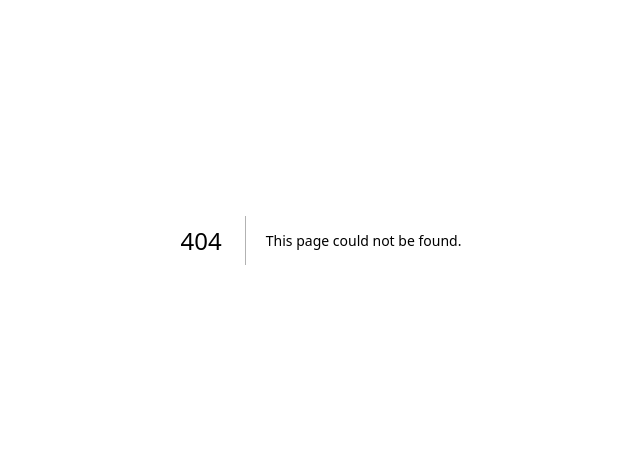
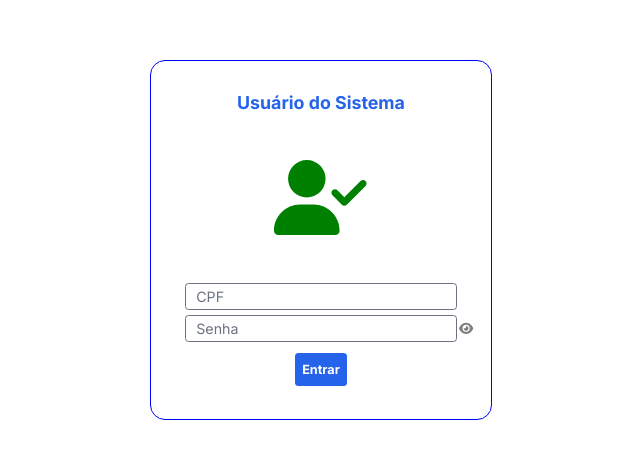
Before and after one commit to HumbertoFox/bonation-app, a Next.js app: page /login in a window 1280 px wide. Before the commit this address had no page. Shown: the part 160-618 px from the top of the page, without its empty margins (319-959 px from the left). Built offline with nearby package versions, Linux system fonts and the light colour scheme.

Commit message:
update page login

```diff
--- a/src/app/api/actions/createuser.ts
+++ b/src/app/api/actions/createuser.ts
@@ -2,7 +2,7 @@
 import { PrismaClient } from "@prisma/client";
 import * as bcrypt from 'bcrypt';
 const prisma = new PrismaClient();
-export default async function CreateUser(formData: FormData) {
+export async function CreateUser(formData: FormData) {
     const name = formData.get('name') as string;
     const dateofbirth = formData.get('dateofbirth') as string;
     const cpf = formData.get('cpf') as string;
--- /dev/null
+++ b/src/app/login/page.tsx
@@ -0,0 +1,15 @@
+'use client';
+import { FontAwesomeIcon } from '@fortawesome/react-fontawesome';
+import { faUserCheck } from '@fortawesome/free-solid-svg-icons';
+import FormFull from '@/components/forms/form';
+export default function LoginPage() {
+    return (
+        <main className='max-w-[1440px] h-screen flex flex-col justify-center items-center mx-auto max-sm:w-[375px]'>
+            <section className='flex flex-col justify-center items-center gap-[3.125rem] p-[30px] border border-[blue] rounded-[15px]'>
+                <h1 className='text-blue-600 font-bold text-xl'>Usuário do Sistema</h1>
+                <FontAwesomeIcon icon={faUserCheck} className='text-[75px] text-[green]' />
+                <FormFull title='Entrar' value='Entrar' page='Login' subpage='login' />
+            </section>
+        </main>
+    );
+};
--- a/src/app/menu/registerdriver/page.tsx
+++ b/src/app/menu/registerdriver/page.tsx
@@ -7,7 +7,7 @@ export default function RegisterDriverPage() {
         <section className='flex flex-col items-center gap-[50px]'>
             <h1 className='text-blue-600 font-bold text-xl'>Cadastrar Motorista</h1>
             <FontAwesomeIcon icon={faIdCard} className='text-[75px] text-[green]' />
-            <FormFull title='Cadastrar Motorista' value='Cadastrar' page='Menu' />
+            <FormFull title='Cadastrar Motorista' value='Cadastrar' page='Menu' subpage='registerdriver' />
         </section>
     );
 };
--- a/src/app/menu/registerhelper/page.tsx
+++ b/src/app/menu/registerhelper/page.tsx
@@ -7,7 +7,7 @@ export default function RegisterHelperPage() {
         <section className='flex flex-col items-center gap-[50px]'>
             <h1 className='text-blue-600 font-bold text-xl'>Cadastrar Ajudante</h1>
             <FontAwesomeIcon icon={faPersonShelter} className='text-[75px] text-[green]' />
-            <FormFull title='Cadastrar Ajudante' value='Cadastrar' page='Menu' />
+            <FormFull title='Cadastrar Ajudante' value='Cadastrar' page='Menu' subpage='registerhelper' />
         </section>
 
     );
--- a/src/app/menu/registeruser/page.tsx
+++ b/src/app/menu/registeruser/page.tsx
@@ -7,7 +7,7 @@ export default function RgisterUserPage() {
         <section className='flex flex-col items-center gap-[50px]'>
             <h1 className='text-blue-600 font-bold text-xl'>Cadastrar Usuário</h1>
             <FontAwesomeIcon icon={faUserPlus} className='text-[75px] text-[green]' />
-            <FormFull title='Cadastrar Usuário' value='Cadastrar' page='Menu' />
+            <FormFull title='Cadastrar Usuário' value='Cadastrar' page='Menu' subpage='registeruser' />
         </section>
     );
 };
--- a/src/app/menu/registervehicle/page.tsx
+++ b/src/app/menu/registervehicle/page.tsx
@@ -7,7 +7,7 @@ export default function RegisterVehiclePage() {
         <section className='flex flex-col items-center gap-[50px]'>
             <h1 className='text-blue-600 font-bold text-xl'>Cadastrar Usuário</h1>
             <FontAwesomeIcon icon={faTruck} className='text-[75px] text-[green]' />
-            <FormFull title='Cadastrar Veículo' value='Cadastrar' page='Menu' />
+            <FormFull title='Cadastrar Veículo' value='Cadastrar' page='Menu' subpage='registervehicle' />
         </section>
     );
 };
--- a/src/app/page.tsx
+++ b/src/app/page.tsx
@@ -1,15 +1,8 @@
 'use client';
-import { FontAwesomeIcon } from '@fortawesome/react-fontawesome';
-import { faUserCheck } from '@fortawesome/free-solid-svg-icons';
-import FormFull from '@/components/forms/form';
-
 export default function LoginPage() {
   return (
     <main className='max-w-[1440px] h-screen flex flex-col justify-center items-center mx-auto max-sm:w-[375px]'>
       <section className='flex flex-col justify-center items-center gap-[3.125rem] p-[30px] border border-[blue] rounded-[15px]'>
-        <h1 className='text-blue-600 font-bold text-xl'>Usuário do Sistema</h1>
-        <FontAwesomeIcon icon={faUserCheck} className='text-[75px] text-[green]' />
-        <FormFull title='Entrar' value='Entrar' page='Login' />
       </section>
     </main>
   );
--- a/src/app/types/types.ts
+++ b/src/app/types/types.ts
@@ -8,10 +8,11 @@ export type TitleValue = {
     title: string;
     value: string;
 };
-export type TitleValuePage = {
+export type FormFullValues = {
     title: string;
     value: string;
     page: string;
+    subpage: string;
 };
 export type AlertMessageState = {
     message?: string;
--- a/src/components/forms/form.tsx
+++ b/src/components/forms/form.tsx
@@ -2,14 +2,15 @@
 import { useRouter } from 'next/navigation';
 import { LoginAuth } from '@/app/api/actions/auth_action';
 import { viaCepApi } from '@/app/api/viacep/viacep';
+import { CreateUser } from '@/app/api/actions/createuser';
 import { FontAwesomeIcon } from '@fortawesome/react-fontawesome';
 import { faEye, faEyeSlash } from '@fortawesome/free-solid-svg-icons';
 import { ChangeEvent, useState } from 'react';
 import { SubmitHandler, useForm } from 'react-hook-form';
-import { AlertMessageState, Inputs, TitleValuePage } from '@/app/types/types';
+import { AlertMessageState, FormFullValues, Inputs } from '@/app/types/types';
 import AlertMessage from '../alert/alert';
-export default function FormFull({ title, value, page }: TitleValuePage) {
-    const { register, handleSubmit, setValue, setFocus, setError, watch, formState: { errors } } = useForm();
+export default function FormFull({ title, value, page, subpage }: FormFullValues) {
+    const { register, handleSubmit, setValue, setFocus, setError, watch, reset, formState: { errors } } = useForm();
     const router = useRouter();
     const password = watch('password');
     const [radioSelectHbe, setRadioSelectHbe] = useState<string>('house');
@@ -125,7 +126,7 @@ export default function FormFull({ title, value, page }: TitleValuePage) {
         };
     };
     const onSubmit: SubmitHandler<Inputs> = async (data: any) => {
-        if (page !== 'Login') {
+        if (subpage !== 'login') {
             const cpf = data.cpf as string;
             if (!getCheckedCpf(cpf)) {
                 setError('cpf', { type: 'focus' }, { shouldFocus: true });
@@ -138,12 +139,15 @@ export default function FormFull({ title, value, page }: TitleValuePage) {
                 formData.append(key, data[key as keyof Inputs]);
             });
             let response;
-            switch (page) {
-                case 'Login':
+            switch (subpage) {
+                case 'login':
                     response = await LoginAuth(formData)
                     break;
+                case 'registeruser':
+                    response = await CreateUser(formData)
+                    break;
             };
-            if (page === 'Login') {
+            if (subpage === 'login') {
                 if (response?.Error === false) {
                     setTimeout(() => {
                         router.push('/dashboard');
@@ -155,9 +159,16 @@ export default function FormFull({ title, value, page }: TitleValuePage) {
                         window.location.reload();
                     }, 3000);
                 };
+            } else {
+                if (response?.Error === false) {
+                    reset();
+                    setAlertMsg(response);
+                } else if (response?.Error === true) {
+                    setAlertMsg(response);
+                };
             };
         } catch (error) {
-            if (page === 'Login') {
+            if (subpage === 'login') {
                 console.error('Erro ao Conectar ao Banco:', error);
                 setAlertMsg({
                     Error: true,
```
Also changed, not shown: src/middleware.ts (+4 -10 lines).
